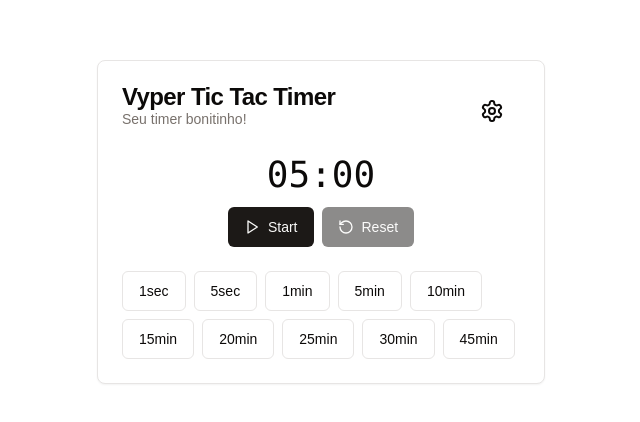
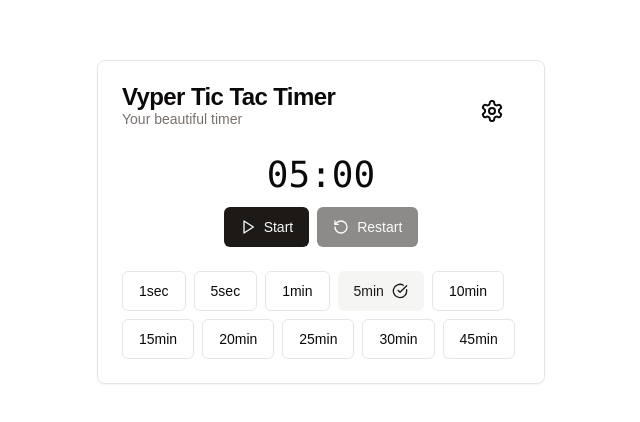
Before and after one commit to aaamenezes/vyper-tic-tac-timer, a Next.js app: page / in a window 1280 px wide. Shown: the part 178-600 px from the top of the page, without its empty margins (319-959 px from the left). Built offline with nearby package versions, Linux system fonts and the light colour scheme.

Commit message:
set last timer

```diff
--- a/pages/index.tsx
+++ b/pages/index.tsx
@@ -20,18 +20,19 @@ import { Label } from '@/components/ui/label';
 import { suggestions } from '@/src/data/suggestions';
 import useControls from '@/src/hooks/useControls';
 import { formatMinutes, formatSeconds } from '@/src/utils/formatTime';
-import { RotateCcw, Settings } from 'lucide-react';
+import { CircleCheckBig, RotateCcw, Settings } from 'lucide-react';
 
 export default function Home() {
   const {
     timeRemaining,
+    lastSetTimer,
     timerState,
     startButtonLabel,
     StartButtonIcon,
+    hasFinishSound,
+    hasTicSound,
     handleStartButton,
     setNewTime,
-    hasFinishSound,
-    hasTicSound,
     setHasFinishSound,
     setHasTicSound,
   } = useControls();
@@ -43,7 +44,7 @@ export default function Home() {
           <CardHeader className="flex flex-row justify-between">
             <div>
               <CardTitle>Vyper Tic Tac Timer</CardTitle>
-              <CardDescription>Seu timer bonitinho!</CardDescription>
+              <CardDescription>Your beautiful timer</CardDescription>
             </div>
             <Dialog>
               <DialogTrigger asChild>
@@ -96,22 +97,28 @@ export default function Home() {
               </Button>
               <Button
                 disabled={timerState === 'notStarted'}
-                onClick={() => setNewTime(0)}
+                onClick={() => setNewTime(lastSetTimer)}
               >
                 <RotateCcw className="mr-2 h-4 w-4" />
-                <span>Reset</span>
+                <span>Restart</span>
               </Button>
             </div>
           </CardContent>
           <CardFooter className="flex flex-wrap gap-2">
             {suggestions.map((suggestion) => (
               <Button
-                variant="outline"
+                variant={
+                  suggestion.time === lastSetTimer ? 'secondary' : 'outline'
+                }
+                aria-selected={suggestion.time === lastSetTimer}
                 key={suggestion.label}
                 disabled={timerState === 'running'}
                 onClick={() => setNewTime(suggestion.time)}
               >
                 {suggestion.label}
+                {suggestion.time === lastSetTimer && (
+                  <CircleCheckBig className="w-4 h-4 ml-2" />
+                )}
               </Button>
             ))}
           </CardFooter>
--- a/src/hooks/useControls.ts
+++ b/src/hooks/useControls.ts
@@ -17,6 +17,7 @@ type ButtonIconProps = ForwardRefExoticComponent<
 
 export default function useControls() {
   const [timeRemaining, setTimeRemaining] = useState(300);
+  const [lastSetTimer, setLastSetTimer] = useState(300);
   const [timerState, setTimerState] = useState<TimerStateProps>('notStarted');
   const [startButtonLabel, setStartButtonLabel] = useState('Start');
   const [StartButtonIcon, setStartButtonIcon] = useState<ButtonIconProps>(Play);
@@ -51,6 +52,7 @@ export default function useControls() {
     (time: number) => {
       stopTimeout();
       setTimeRemaining(time);
+      setLastSetTimer(time);
       setTimerState('notStarted');
       setStartButtonLabel('Start');
       setStartButtonIcon(Play);
@@ -59,14 +61,16 @@ export default function useControls() {
   );
 
   useEffect(() => {
+    stopTimeout();
+
     if (timerState === 'running') {
       if (timeRemaining > 0) {
-        stopTimeout();
         timerTimeout.current = setTimeout(() => {
           if (timeRemaining > 1 && hasTicSound) playTic();
           setTimeRemaining((timeRemaining) => timeRemaining - 1);
         }, 1000);
       } else {
+        setTimeRemaining(lastSetTimer);
         setTimerState('notStarted');
         setStartButtonLabel('Start');
         setStartButtonIcon(Play);
@@ -88,7 +92,7 @@ export default function useControls() {
             '🦧',
             '🙈',
           ],
-          emojiSize: 70,
+          emojiSize: 50,
           confettiNumber: 100,
         });
       }
@@ -102,6 +106,7 @@ export default function useControls() {
     timerState,
     hasTicSound,
     hasFinishSound,
+    lastSetTimer,
     stopTimeout,
     playFinish,
     playTic,
@@ -109,6 +114,7 @@ export default function useControls() {
 
   return {
     timeRemaining,
+    lastSetTimer,
     timerState,
     startButtonLabel,
     StartButtonIcon,
```
Also changed, not shown: components/ui/button.tsx (+24 -24 lines).
